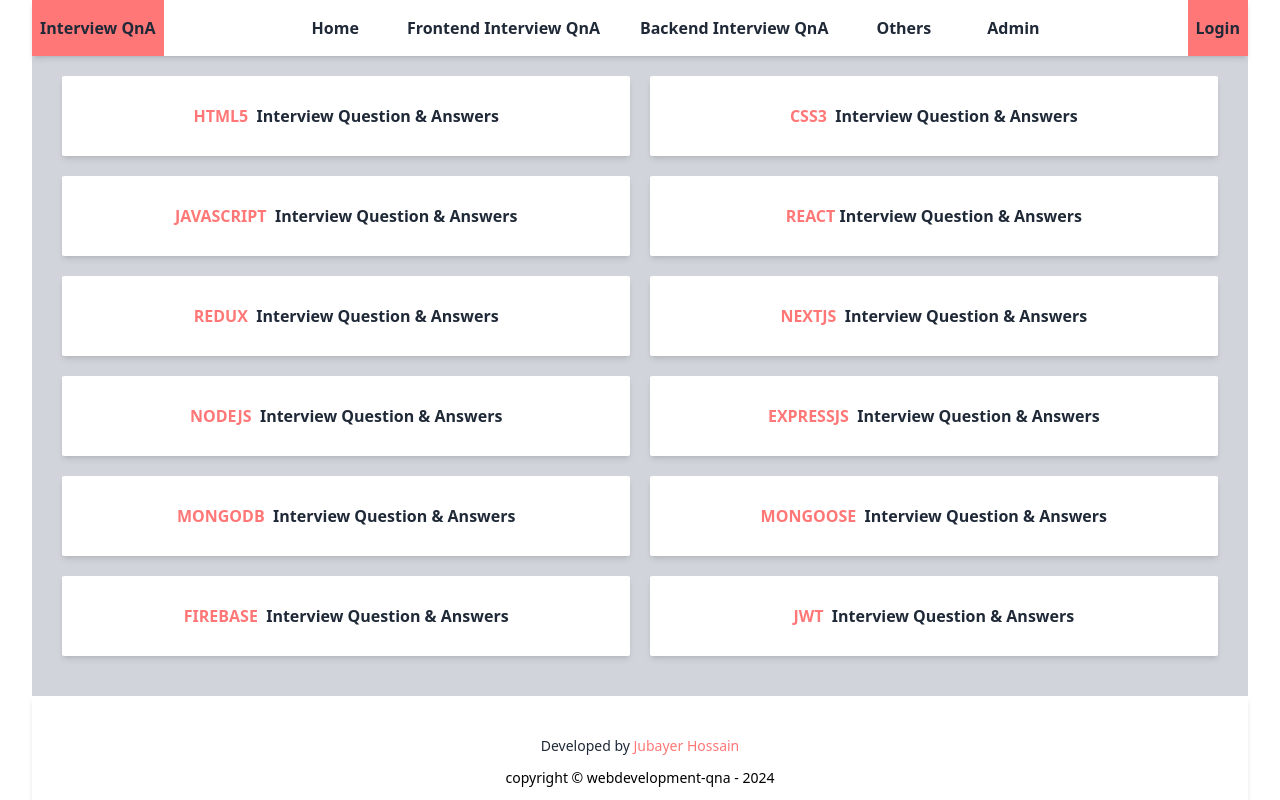
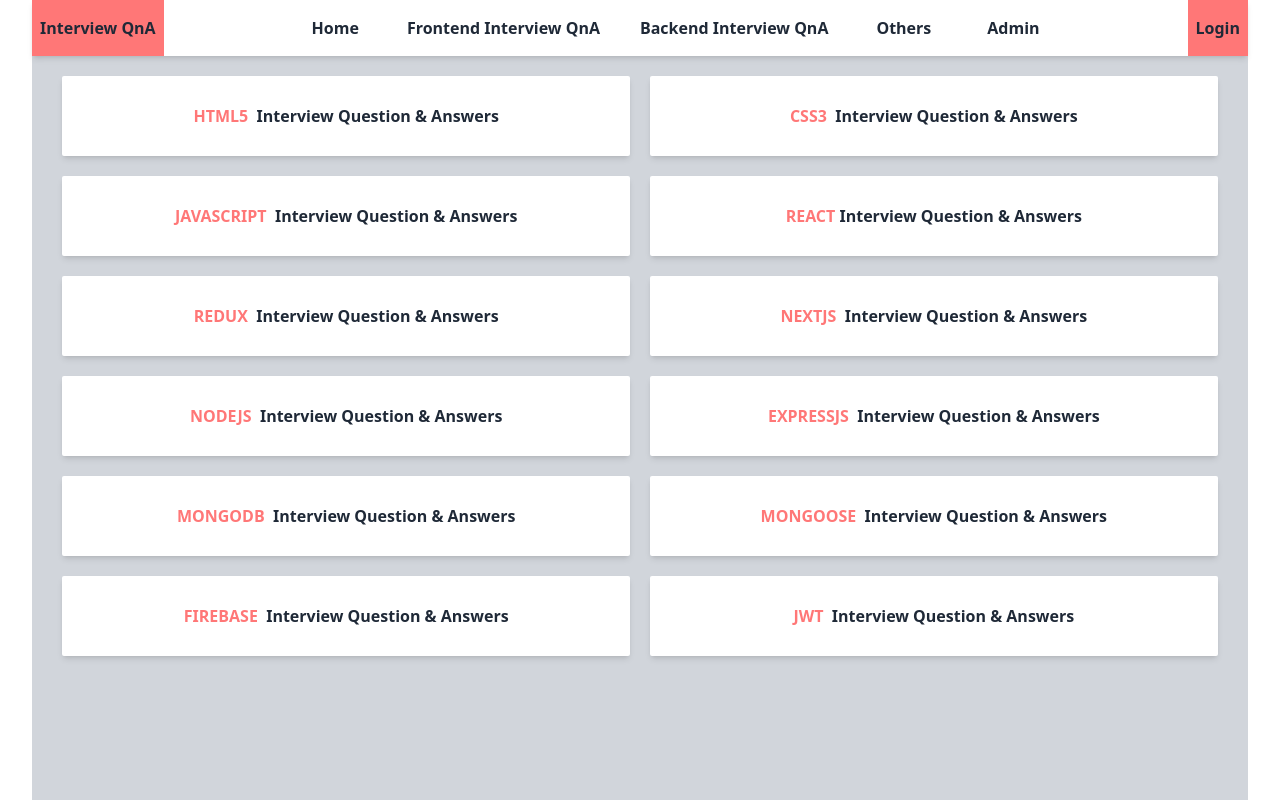
Before and after one commit to sojibjubayer/mern-interview-qna, a Next.js app: page / in a window 1280 px wide. Shown: the top 800 px of the page. Built offline with nearby package versions, Linux system fonts and the light colour scheme.

Commit message:
responsive check

```diff
--- a/src/pages/Homepage.jsx
+++ b/src/pages/Homepage.jsx
@@ -3,7 +3,7 @@
 
 const Homepage = () => {
   return (
-    <div className=" space-y-5 mt-5 w-[95%] mx-auto">
+    <div className=" space-y-5 mt-5 w-[95%] mx-auto min-h-screen">
       <div className="flex flex-col md:flex-row gap-5">
         <Link
           className="bg-white rounded-sm   shadow-md md:h-20 h-14 text-sm md:text-base flex items-center justify-center w-full  font-semibold"
```
